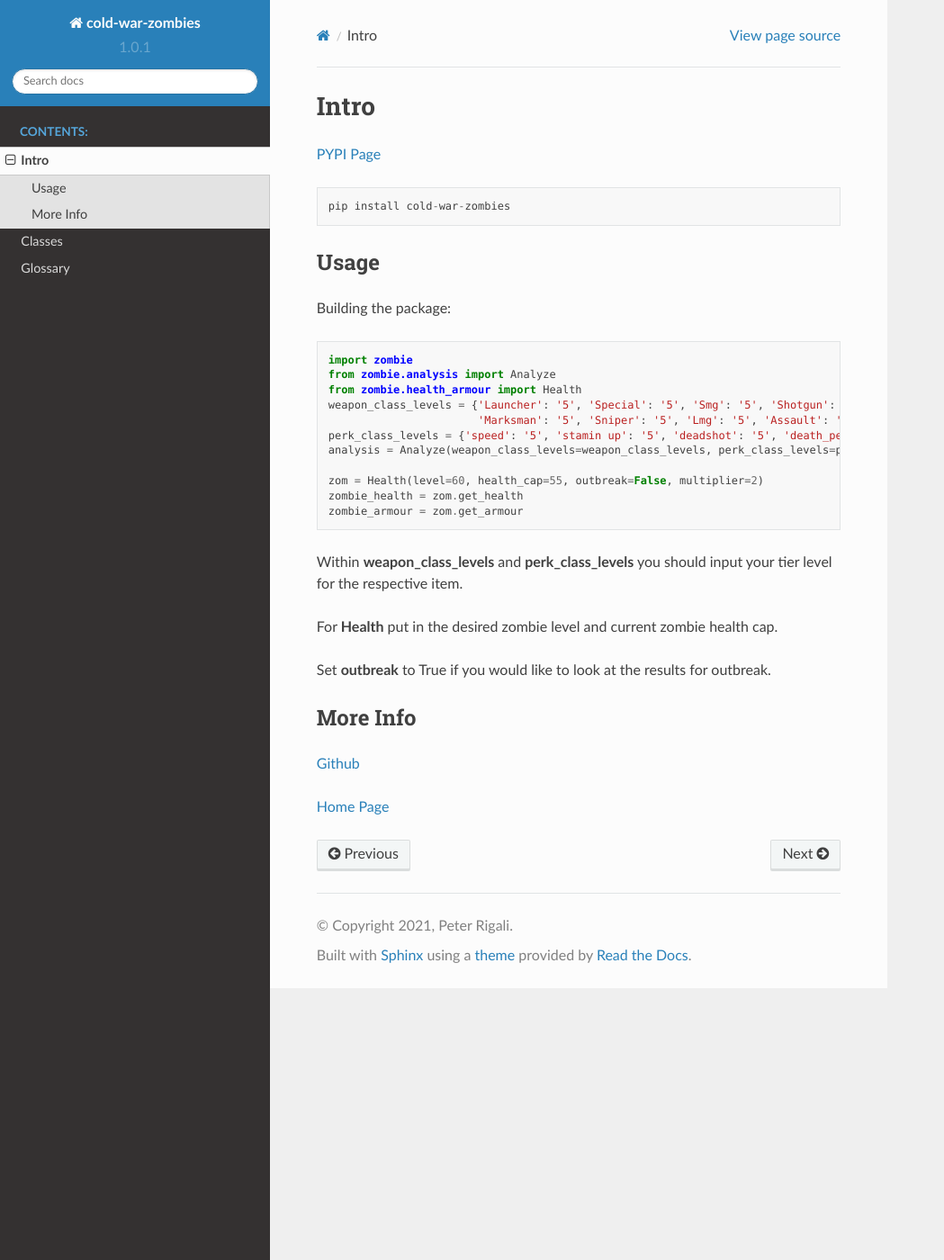
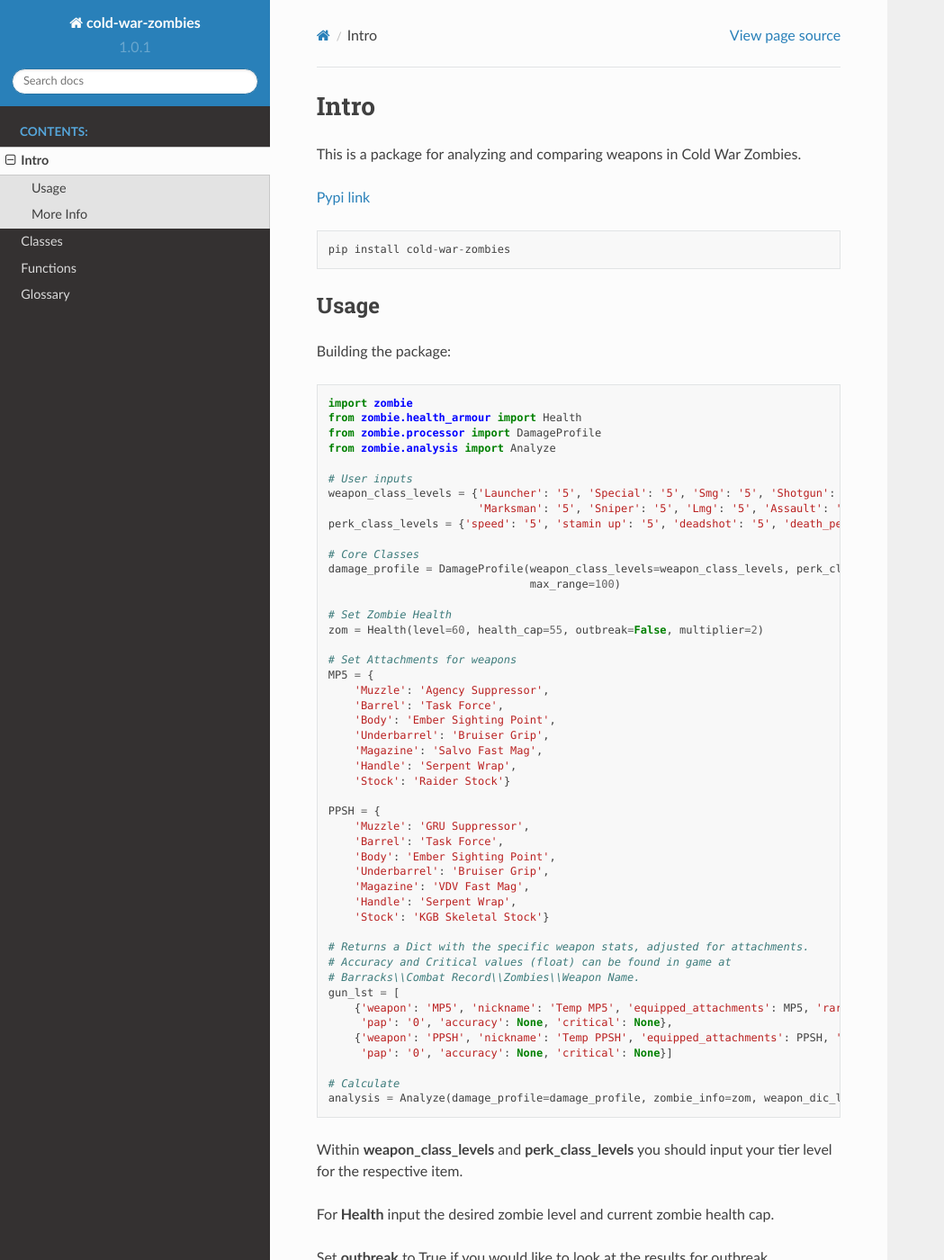
Before and after one commit to pjrigali/Call-Of-Duty-Cold-War-Zombies, a Sphinx documentation site: the page built from docs/intro.rst, in a window 1280 px wide and 1400 px high. Shown: the whole window at 90% size, without its empty margins (0-1049 px from the left). Built offline with Sphinx 7.4.7 and the Read the Docs theme 2.0.0, drawn with Linux system fonts in a browser that asks for light colours; pages that are not in the unit, such as notebooks, are missing from menus.

Commit message:
updated ReadTheDocs files

```diff
--- /dev/null
+++ b/docs/functions.rst
@@ -0,0 +1,2 @@
+Functions
+*********
--- a/docs/intro.rst
+++ b/docs/intro.rst
@@ -5,7 +5,9 @@ Intro
    :description: Landing page for cold-war-zombies.
    :keywords: Call of Duty, Python, Data Science, zombies
 
-`PYPI Page <https://pypi.org/project/cold-war-zombies/>`_
+This is a package for analyzing and comparing weapons in Cold War Zombies.
+
+`Pypi link <https://pypi.org/project/cold-war-zombies/>`_
 
 .. code-block::
 
@@ -13,26 +15,60 @@ Intro
 
 Usage
 -----
-
 Building the package:
 
 .. code-block:: python
 
     import zombie
+    from zombie.health_armour import Health
+    from zombie.processor import DamageProfile
     from zombie.analysis import Analyze
-    from zombie.health_armour import Health
+
+    # User inputs
     weapon_class_levels = {'Launcher': '5', 'Special': '5', 'Smg': '5', 'Shotgun': '5', 'Pistol': '5',
                            'Marksman': '5', 'Sniper': '5', 'Lmg': '5', 'Assault': '5', 'Melee': '5'}
     perk_class_levels = {'speed': '5', 'stamin up': '5', 'deadshot': '5', 'death_perception': '5'}
-    analysis = Analyze(weapon_class_levels=weapon_class_levels, perk_class_levels=perk_class_levels, max_range=100)
 
+    # Core Classes
+    damage_profile = DamageProfile(weapon_class_levels=weapon_class_levels, perk_class_levels=perk_class_levels,
+                                   max_range=100)
+
+    # Set Zombie Health
     zom = Health(level=60, health_cap=55, outbreak=False, multiplier=2)
-    zombie_health = zom.get_health
-    zombie_armour = zom.get_armour
 
+    # Set Attachments for weapons
+    MP5 = {
+        'Muzzle': 'Agency Suppressor',
+        'Barrel': 'Task Force',
+        'Body': 'Ember Sighting Point',
+        'Underbarrel': 'Bruiser Grip',
+        'Magazine': 'Salvo Fast Mag',
+        'Handle': 'Serpent Wrap',
+        'Stock': 'Raider Stock'}
+
+    PPSH = {
+        'Muzzle': 'GRU Suppressor',
+        'Barrel': 'Task Force',
+        'Body': 'Ember Sighting Point',
+        'Underbarrel': 'Bruiser Grip',
+        'Magazine': 'VDV Fast Mag',
+        'Handle': 'Serpent Wrap',
+        'Stock': 'KGB Skeletal Stock'}
+
+    # Returns a Dict with the specific weapon stats, adjusted for attachments.
+    # Accuracy and Critical values (float) can be found in game at
+    # Barracks\\Combat Record\\Zombies\\Weapon Name.
+    gun_lst = [
+        {'weapon': 'MP5', 'nickname': 'Temp MP5', 'equipped_attachments': MP5, 'rarity': 'common',
+         'pap': '0', 'accuracy': None, 'critical': None},
+        {'weapon': 'PPSH', 'nickname': 'Temp PPSH', 'equipped_attachments': PPSH, 'rarity': 'common',
+         'pap': '0', 'accuracy': None, 'critical': None}]
+
+    # Calculate
+    analysis = Analyze(damage_profile=damage_profile, zombie_info=zom, weapon_dic_lst=gun_lst)
 Within **weapon_class_levels** and **perk_class_levels** you should input your tier level for the respective item.
 
-For **Health** put in the desired zombie level and current zombie health cap.
+For **Health** input the desired zombie level and current zombie health cap.
 
 Set **outbreak** to True if you would like to look at the results for outbreak.
 
```
Also changed, not shown: docs/classes.rst (+135 -43 lines).
